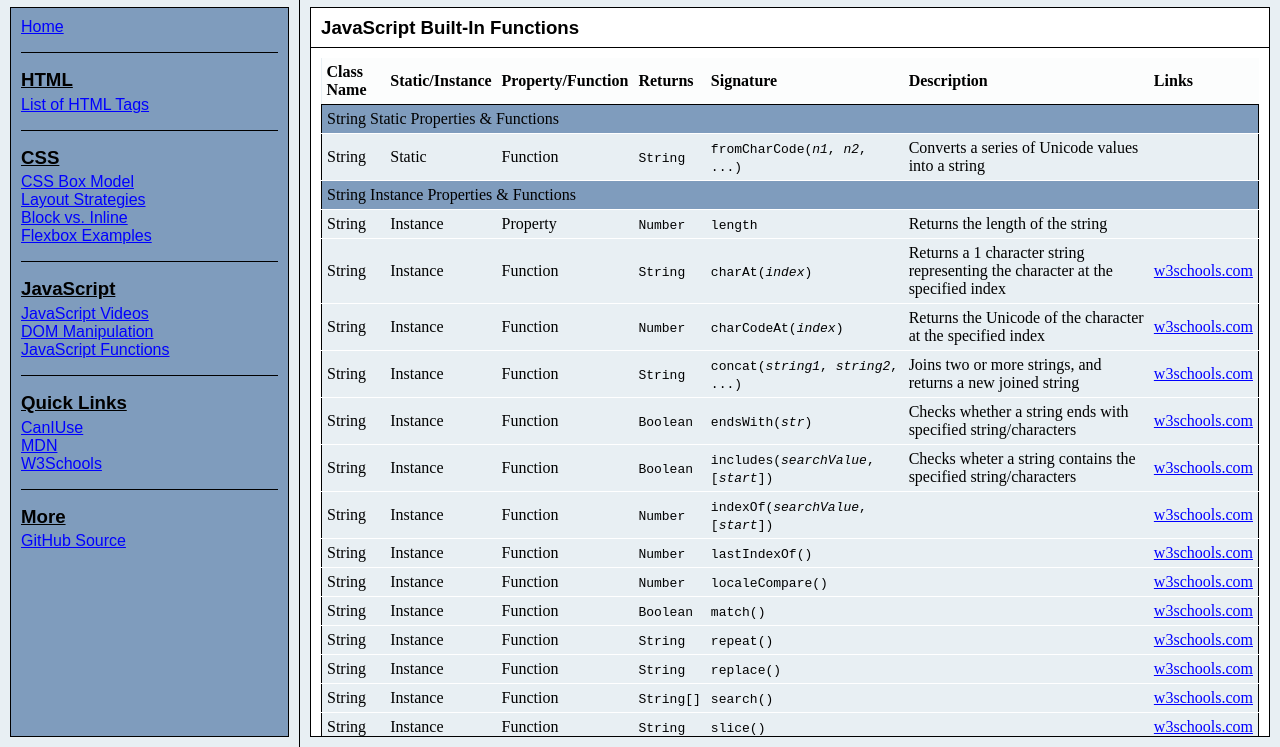
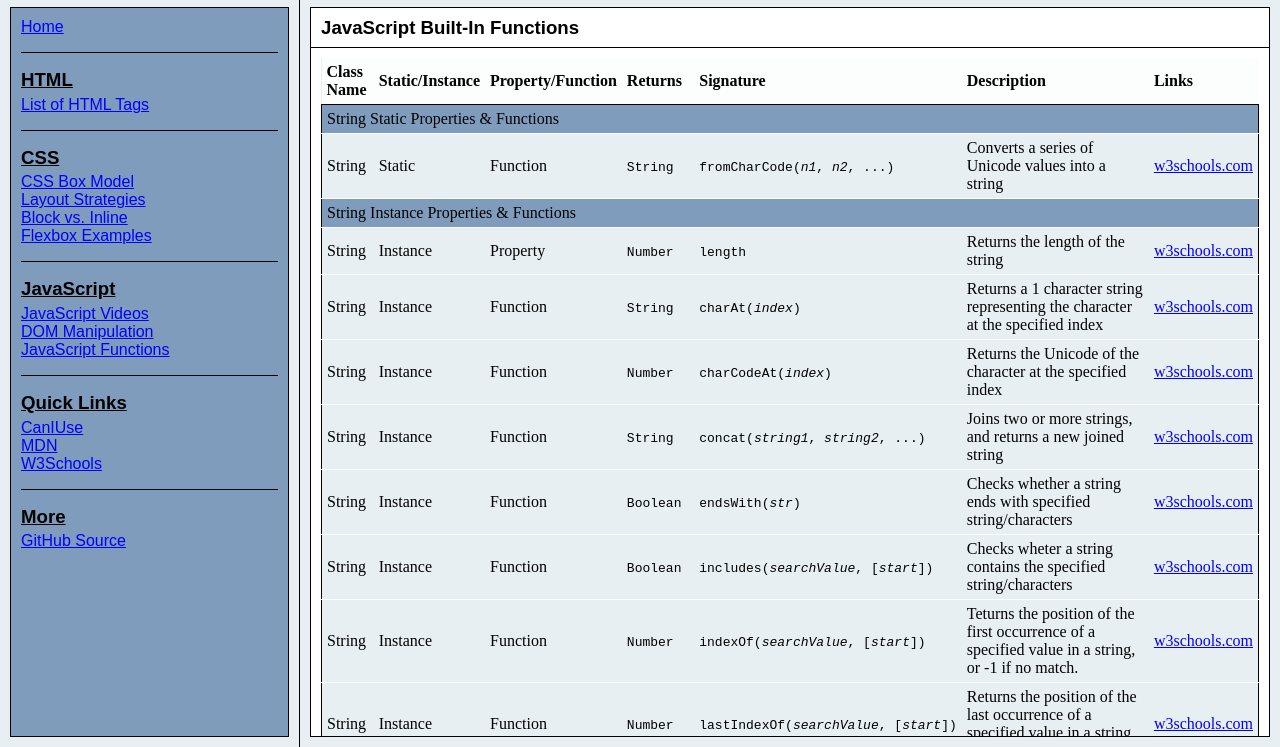
Before and after one commit to kevinknowscs/VanillaJS-Demos, a plain HTML site: page pages/js/js-funclist.html in a window 1280 px wide. Shown: the part 53-800 px from the top of the page. Drawn offline with Linux system fonts and the light colour scheme.

Commit message:
Completed JavaScript String functions

```diff
--- a/pages/js/js-funclist.html
+++ b/pages/js/js-funclist.html
@@ -95,7 +95,7 @@
                     <td><code>String</code></td>
                     <td><code>fromCharCode(<var>n1</var>, <var>n2</var>, ...)</code></td>
                     <td>Converts a series of Unicode values into a string</td>
-                    <td></td>
+                    <td><a href="https://www.w3schools.com/jsref/jsref_fromcharcode.asp" target="_blank">w3schools.com</a></td>
                   </tr>
                   <tr class="category" >
                     <td colspan="7">String Instance Properties &amp; Functions</td>
@@ -107,7 +107,7 @@
                     <td><code>Number</code></td>
                     <td><code>length</code></td>
                     <td>Returns the length of the string</td>
-                    <td></td>
+                    <td><a href="https://www.w3schools.com/jsref/jsref_length_string.asp" target="_blank">w3schools.com</a></td>
                   </tr>
                   <tr class="jsfunc">
                     <td>String</td>
@@ -132,9 +132,9 @@
                     <td>Instance</td>
                     <td>Function</td>
                     <td><code>String</code></td>
-                    <td><code>concat(<var>string1</var>, <var>string2</var>, ...)</code></td>
+                    <td><code>concat(<var>string1</var>,&nbsp;<var>string2</var>,&nbsp;...)</code></td>
                     <td>Joins two or more strings, and returns a new joined string</td>
-                    <td><a href="https://www.w3schools.com/jsref/jsref_concat.asp" target="_blank">w3schools.com</a></td>
+                    <td><a href="https://www.w3schools.com/jsref/jsref_concat_string.asp" target="_blank">w3schools.com</a></td>
                   </tr>
                   <tr class="jsfunc">
                     <td>String</td>
@@ -150,7 +150,7 @@
                     <td>Instance</td>
                     <td>Function</td>
                     <td><code>Boolean</code></td>
-                    <td><code>includes(<var>searchValue</var>, [<var>start</var>])</code></td>
+                    <td><code>includes(<var>searchValue</var>,&nbsp;[<var>start</var>])</code></td>
                     <td>Checks wheter a string contains the specified string/characters</td>
                     <td><a href="https://www.w3schools.com/jsref/jsref_includes.asp" target="_blank">w3schools.com</a></td>
                   </tr>
@@ -159,8 +159,8 @@
                     <td>Instance</td>
                     <td>Function</td>
                     <td><code>Number</code></td>
-                    <td><code>indexOf(<var>searchValue</var>, [<var>start</var>])</code></td>
-                    <td></td>
+                    <td><code>indexOf(<var>searchValue</var>,&nbsp;[<var>start</var>])</code></td>
+                    <td>Teturns the position of the first occurrence of a specified value in a string, or -1 if no match.</td>
                     <td><a href="https://www.w3schools.com/jsref/jsref_indexof.asp" target="_blank">w3schools.com</a></td>
                   </tr>
                   <tr class="jsfunc">
@@ -168,8 +168,8 @@
                     <td>Instance</td>
                     <td>Function</td>
                     <td><code>Number</code></td>
-                    <td><code>lastIndexOf()</code></td>
-                    <td></td>
+                    <td><code>lastIndexOf(<var>searchValue</var>,&nbsp;[<var>start</var>])</code></td>
+                    <td>Returns the position of the last occurrence of a specified value in a string, or -1 if no match.</td>
                     <td><a href="https://www.w3schools.com/jsref/jsref_lastindexof.asp" target="_blank">w3schools.com</a></td>
                   </tr>
                   <tr class="jsfunc">
@@ -177,17 +177,19 @@
                     <td>Instance</td>
                     <td>Function</td>
                     <td><code>Number</code></td>
-                    <td><code>localeCompare()</code></td>
-                    <td></td>
+                    <td><code>localeCompare(<var>compareString</var>)</code></td>
+                    <td>
+                      -1 if string comes before the <var>compareString</var>, 0 if they are equal, and 1 if it comes after
+                    </td>
                     <td><a href="https://www.w3schools.com/jsref/jsref_localecompare.asp" target="_blank">w3schools.com</a></td>
                   </tr>
                   <tr class="jsfunc">
                     <td>String</td>
                     <td>Instance</td>
                     <td>Function</td>
-                    <td><code>Boolean</code></td>
-                    <td><code>match()</code></td>
-                    <td></td>
+                    <td><code>Array</code></td>
+                    <td><code>match(<var>regexOrString</var>)</code></td>
+                    <td>An array of matches, 1 item for each match, or null if no match is found</td>
                     <td><a href="https://www.w3schools.com/jsref/jsref_match.asp" target="_blank">w3schools.com</a></td>
                   </tr>
                   <tr class="jsfunc">
@@ -195,8 +197,8 @@
                     <td>Instance</td>
                     <td>Function</td>
                     <td><code>String</code></td>
-                    <td><code>repeat()</code></td>
-                    <td></td>
+                    <td><code>repeat(<var>count</var>)</code></td>
+                    <td>A new string containing <var>count</var> copies of the original string</td>
                     <td><a href="https://www.w3schools.com/jsref/jsref_repeat.asp" target="_blank">w3schools.com</a></td>
                   </tr>
                   <tr class="jsfunc">
@@ -204,17 +206,20 @@
                     <td>Instance</td>
                     <td>Function</td>
                     <td><code>String</code></td>
-                    <td><code>replace()</code></td>
-                    <td></td>
+                    <td><code>replace(<var>regexOrString</var>,&nbsp;<var>newValue</var>)</code></td>
+                    <td>
+                      A new string where the specified value(s) has been replaced by the new value (use /g to replace all,
+                      otherwise only the first occurrence is replaced)
+                    </td>
                     <td><a href="https://www.w3schools.com/jsref/jsref_replace.asp" target="_blank">w3schools.com</a></td>
                   </tr>
                   <tr class="jsfunc">
                     <td>String</td>
                     <td>Instance</td>
                     <td>Function</td>
-                    <td><code>String[]</code></td>
-                    <td><code>search()</code></td>
-                    <td></td>
+                    <td><code>Number</code></td>
+                    <td><code>search(<var>regexOrString</var>)</code></td>
+                    <td>The position of the first occurrence of the match, or -1 if no match found</td>
                     <td><a href="https://www.w3schools.com/jsref/jsref_search.asp" target="_blank">w3schools.com</a></td>
                   </tr>
                   <tr class="jsfunc">
@@ -222,17 +227,23 @@
                     <td>Instance</td>
                     <td>Function</td>
                     <td><code>String</code></td>
-                    <td><code>slice()</code></td>
-                    <td></td>
-                    <td><a href="https://www.w3schools.com/jsref/jsref_slice.asp" target="_blank">w3schools.com</a></td>
+                    <td><code>slice(<var>start</var>,&nbsp;[<var>end</var>])</code></td>
+                    <td>
+                      Extracts part of a string from <var>start</var> position up to but <strong><em>not including</em></strong>
+                      the <var>end</var> position (or to the end of string if <var>end</var> is omitted), and returns a new string</td>
+                    <td><a href="https://www.w3schools.com/jsref/jsref_slice_string.asp" target="_blank">w3schools.com</a></td>
                   </tr>
                   <tr class="jsfunc">
                     <td>String</td>
                     <td>Instance</td>
                     <td>Function</td>
-                    <td><code>String</code></td>
-                    <td><code>split()</code></td>
-                    <td></td>
+                    <td><code>String[]</code></td>
+                    <td><code>split([<var>separator</var>],&nbsp;[<var>limit</var>])</code></td>
+                    <td>
+                      An array of strings. The <var>separator</var> can be a string or a regex. If <var>separator</var> is omitted,
+                      an array of 1 item containing the entire string is returned. If <var>limit</var> is specified, it will indicate
+                      the maximum number of items to return.
+                    </td>
                     <td><a href="https://www.w3schools.com/jsref/jsref_split.asp" target="_blank">w3schools.com</a></td>
                   </tr>
                   <tr class="jsfunc">
@@ -240,8 +251,11 @@
                     <td>Instance</td>
                     <td>Function</td>
                     <td><code>Boolean</code></td>
-                    <td><code>startsWith()</code></td>
-                    <td></td>
+                    <td><code>startsWith(<var>searchValue</var>,&nbsp;[<var>start</var>])</code></td>
+                    <td>
+                      Returns true of the string starts with <var>searchValue</var>. If <var>start</var> is specified, it indicates
+                      the position in the string from which to start the search.
+                    </td>
                     <td><a href="https://www.w3schools.com/jsref/jsref_startswith.asp" target="_blank">w3schools.com</a></td>
                   </tr>
                   <tr class="jsfunc">
@@ -249,8 +263,12 @@
                     <td>Instance</td>
                     <td>Function</td>
                     <td><code>String</code></td>
-                    <td><code>substr()</code></td>
-                    <td></td>
+                    <td><code>substr(<var>start</var>,&nbsp;[<var>length</var>])</code></td>
+                    <td>
+                      Returns a new string by extracting part of the original string, from the <var>start</var> position.
+                      If <var>length</var> is specified, it designates the number of desired characters. If omitted, the
+                      rest of the string is returned.
+                    </td>
                     <td><a href="https://www.w3schools.com/jsref/jsref_substr.asp" target="_blank">w3schools.com</a></td>
                   </tr>
                   <tr class="jsfunc">
@@ -258,8 +276,12 @@
                     <td>Instance</td>
                     <td>Function</td>
                     <td><code>String</code></td>
-                    <td><code>substring()</code></td>
-                    <td></td>
+                    <td><code>substring(<var>start</var>,&nbsp;[<var>end</var>])</code></td>
+                    <td>
+                      Almost identical to slice(), with some subtle differences.
+                      See <a href="https://stackoverflow.com/questions/2243824/what-is-the-difference-between-string-slice-and-string-substring" target="_blank">here</a>
+                      for more details.
+                    </td>
                     <td><a href="https://www.w3schools.com/jsref/jsref_substring.asp" target="_blank">w3schools.com</a></td>
                   </tr>
                   <tr class="jsfunc">
@@ -268,7 +290,7 @@
                     <td>Function</td>
                     <td><code>String</code></td>
                     <td><code>toLocaleLowerCase()</code></td>
-                    <td></td>
+                    <td>Converts a string to lowercase, according to the host's locale</td>
                     <td><a href="https://www.w3schools.com/jsref/jsref_tolocalelowercase.asp" target="_blank">w3schools.com</a></td>
                   </tr>
                   <tr class="jsfunc">
@@ -277,7 +299,7 @@
                     <td>Function</td>
                     <td><code>String</code></td>
                     <td><code>toLocaleUpperCase()</code></td>
-                    <td></td>
+                    <td>Converts a string to uppercase, according to the host's locale</td>
                     <td><a href="https://www.w3schools.com/jsref/jsref_tolocaleuppercase.asp" target="_blank">w3schools.com</a></td>
                   </tr>
                   <tr class="jsfunc">
@@ -286,7 +308,7 @@
                     <td>Function</td>
                     <td><code>String</code></td>
                     <td><code>toLowerCase()</code></td>
-                    <td></td>
+                    <td>Converts a string to lowercase</td>
                     <td><a href="https://www.w3schools.com/jsref/jsref_tolowercase.asp" target="_blank">w3schools.com</a></td>
                   </tr>
                   <tr class="jsfunc">
@@ -295,8 +317,8 @@
                     <td>Function</td>
                     <td><code>String</code></td>
                     <td><code>toString()</code></td>
-                    <td></td>
-                    <td><a href="https://www.w3schools.com/jsref/jsref_tostring.asp" target="_blank">w3schools.com</a></td>
+                    <td>Returns the value of a String object</td>
+                    <td><a href="https://www.w3schools.com/jsref/jsref_tostring_string.asp" target="_blank">w3schools.com</a></td>
                   </tr>
                   <tr class="jsfunc">
                     <td>String</td>
@@ -304,7 +326,7 @@
                     <td>Function</td>
                     <td><code>String</code></td>
                     <td><code>toUpperCase()</code></td>
-                    <td></td>
+                    <td>Converts a string to uppercase</td>
                     <td><a href="https://www.w3schools.com/jsref/jsref_touppercase.asp" target="_blank">w3schools.com</a></td>
                   </tr>
                   <tr class="jsfunc">
@@ -313,8 +335,8 @@
                     <td>Function</td>
                     <td><code>String</code></td>
                     <td><code>trim()</code></td>
-                    <td></td>
-                    <td><a href="https://www.w3schools.com/jsref/jsref_trim.asp" target="_blank">w3schools.com</a></td>
+                    <td>Returns a new string by removing all whitespace from both ends</td>
+                    <td><a href="https://www.w3schools.com/jsref/jsref_trim_string.asp" target="_blank">w3schools.com</a></td>
                   </tr>
                   <tr class="jsfunc">
                     <td>String</td>
@@ -322,8 +344,11 @@
                     <td>Function</td>
                     <td><code>String</code></td>
                     <td><code>valueOf()</code></td>
-                    <td></td>
-                    <td><a href="https://www.w3schools.com/jsref/jsref_valueof.asp" target="_blank">w3schools.com</a></td>
+                    <td>
+                      Returns the primitive value of a String object (generally this function is only used internally
+                      by the JavaScript engine)
+                    </td>
+                    <td><a href="https://www.w3schools.com/jsref/jsref_valueof_string.asp" target="_blank">w3schools.com</a></td>
                   </tr>
                   <!--
                   <tr class="category" >
```
